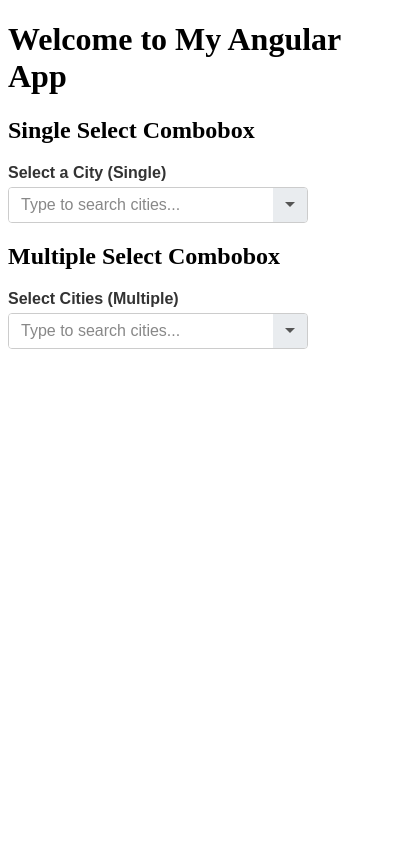
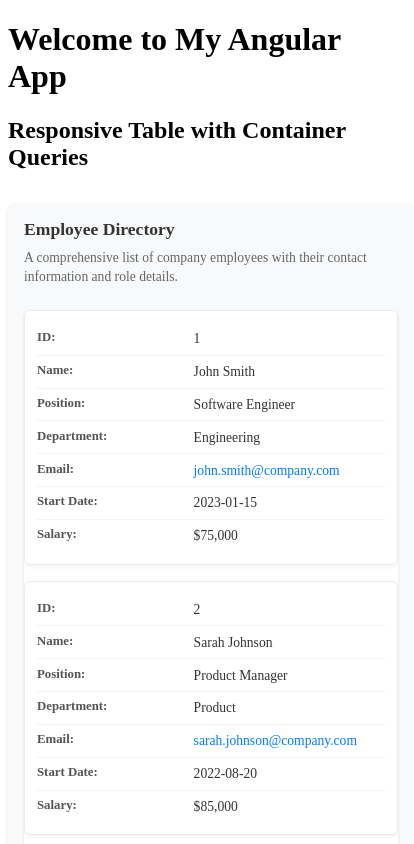
Before and after one commit to tdijkmans/angular-playground, an Angular app in the folder angular-sandbox/: page / in a window 390 px wide. Shown: the top 844 px of the page, 414 px wide, since content can reach past the window. Built offline with nearby package versions, Linux system fonts and the light colour scheme.

Commit message:
Add responsive table component with CSS container queries and accessibility features
Co-authored-by: tdijkmans <37114977+tdijkmans@users.noreply.github.com>

```diff
--- a/angular-sandbox/src/app/app.html
+++ b/angular-sandbox/src/app/app.html
@@ -2,6 +2,10 @@
   <div class="container">
     <h1>Welcome to My Angular App</h1>
   </div>
+
+  <!-- Responsive Table Demo -->
+  <h2>Responsive Table with Container Queries</h2>
+  <app-table></app-table>
 
   <!-- Single select demo -->
   <h2>Single Select Combobox</h2>
--- a/angular-sandbox/src/app/app.ts
+++ b/angular-sandbox/src/app/app.ts
@@ -2,6 +2,7 @@ import { Component } from '@angular/core';
 import { RouterOutlet } from '@angular/router';
 import { Combobox } from "./combobox/combobox.component";
 import { ComboboxOption } from "./combobox/combobox.model";
+import { Table } from "./table/table";
 
 import { signal } from '@angular/core';
 import { Observable } from 'rxjs';
@@ -9,7 +10,7 @@ import { Observable } from 'rxjs';
 
 @Component({
   selector: 'app-root',
-  imports: [RouterOutlet, Combobox],
+  imports: [RouterOutlet, Combobox, Table],
   templateUrl: './app.html',
   styleUrl: './app.scss'
 })
--- /dev/null
+++ b/angular-sandbox/src/app/table/table.html
@@ -0,0 +1,44 @@
+<div class="table-container">
+  <h2 id="employee-table-title">Employee Directory</h2>
+  <p id="employee-table-description">A comprehensive list of company employees with their contact information and role details.</p>
+
+  <table
+    role="table"
+    aria-labelledby="employee-table-title"
+    aria-describedby="employee-table-description">
+    <caption class="sr-only">
+      Employee directory showing names, positions, departments, contact information, start dates, and salaries
+    </caption>
+
+    <thead>
+      <tr>
+        <th scope="col" aria-sort="none">ID</th>
+        <th scope="col" aria-sort="none">Name</th>
+        <th scope="col" aria-sort="none">Position</th>
+        <th scope="col" aria-sort="none">Department</th>
+        <th scope="col" aria-sort="none">Email</th>
+        <th scope="col" aria-sort="none">Start Date</th>
+        <th scope="col" aria-sort="none">Salary</th>
+      </tr>
+    </thead>
+
+    <tbody>
+      @for (employee of employees; track employee.id) {
+        <tr>
+          <td data-label="ID">{{ employee.id }}</td>
+          <td data-label="Name">{{ employee.name }}</td>
+          <td data-label="Position">{{ employee.position }}</td>
+          <td data-label="Department">{{ employee.department }}</td>
+          <td data-label="Email">
+            <a href="mailto:{{ employee.email }}"
+               [attr.aria-label]="'Send email to ' + employee.name">
+              {{ employee.email }}
+            </a>
+          </td>
+          <td data-label="Start Date">{{ employee.startDate }}</td>
+          <td data-label="Salary">${{ employee.salary.toLocaleString() }}</td>
+        </tr>
+      }
+    </tbody>
+  </table>
+</div>
--- /dev/null
+++ b/angular-sandbox/src/app/table/table.scss
@@ -0,0 +1,223 @@
+/* Container for the table with container query context */
+.table-container {
+  container-type: inline-size;
+  container-name: table-wrapper;
+  width: 100%;
+  margin: 2rem 0;
+  padding: 1rem;
+  background: #f8f9fa;
+  border-radius: 8px;
+  box-shadow: 0 2px 4px rgba(0, 0, 0, 0.1);
+}
+
+/* Table title styling */
+h2 {
+  margin: 0 0 0.5rem 0;
+  color: #333;
+  font-size: 1.5rem;
+  font-weight: 600;
+}
+
+/* Table description */
+p {
+  margin: 0 0 1.5rem 0;
+  color: #666;
+  font-size: 0.95rem;
+  line-height: 1.4;
+}
+
+/* Screen reader only content */
+.sr-only {
+  position: absolute;
+  width: 1px;
+  height: 1px;
+  padding: 0;
+  margin: -1px;
+  overflow: hidden;
+  clip: rect(0, 0, 0, 0);
+  white-space: nowrap;
+  border: 0;
+}
+
+/* Base table styles */
+table {
+  width: 100%;
+  border-collapse: collapse;
+  background: white;
+  border-radius: 6px;
+  overflow: hidden;
+  box-shadow: 0 1px 3px rgba(0, 0, 0, 0.1);
+}
+
+/* Table header styles */
+thead {
+  background: #007bff;
+}
+
+th {
+  padding: 1rem;
+  text-align: left;
+  color: white;
+  font-weight: 600;
+  font-size: 0.95rem;
+  border-bottom: 2px solid #0056b3;
+}
+
+/* Table body styles */
+tbody tr {
+  border-bottom: 1px solid #e9ecef;
+  transition: background-color 0.2s ease;
+}
+
+tbody tr:hover {
+  background-color: #f8f9fa;
+}
+
+tbody tr:last-child {
+  border-bottom: none;
+}
+
+td {
+  padding: 1rem;
+  color: #333;
+  font-size: 0.9rem;
+  line-height: 1.4;
+}
+
+/* Email link styling */
+td a {
+  color: #007bff;
+  text-decoration: none;
+  transition: color 0.2s ease;
+}
+
+td a:hover {
+  color: #0056b3;
+  text-decoration: underline;
+}
+
+td a:focus {
+  outline: 2px solid #007bff;
+  outline-offset: 2px;
+  border-radius: 2px;
+}
+
+/* Hide data labels by default */
+td::before {
+  display: none;
+}
+
+/* Container query for medium containers */
+@container table-wrapper (max-width: 768px) {
+  table {
+    font-size: 0.85rem;
+  }
+
+  th,
+  td {
+    padding: 0.75rem;
+  }
+
+  h2 {
+    font-size: 1.3rem;
+  }
+}
+
+/* Container query for small containers - stack layout */
+@container table-wrapper (max-width: 600px) {
+  table,
+  thead,
+  tbody,
+  th,
+  td,
+  tr {
+    display: block;
+  }
+
+  /* Hide table header */
+  thead tr {
+    position: absolute;
+    top: -9999px;
+    left: -9999px;
+  }
+
+  /* Style each row as a card */
+  tbody tr {
+    background: white;
+    border: 1px solid #e9ecef;
+    border-radius: 6px;
+    margin-bottom: 1rem;
+    padding: 1rem;
+    box-shadow: 0 2px 4px rgba(0, 0, 0, 0.05);
+  }
+
+  tbody tr:hover {
+    background: white;
+    box-shadow: 0 4px 8px rgba(0, 0, 0, 0.1);
+  }
+
+  /* Style each cell */
+  td {
+    border: none;
+    padding: 0.5rem 0;
+    text-align: left;
+    border-bottom: 1px solid #f1f3f4;
+    position: relative;
+    padding-left: 40%;
+  }
+
+  td:last-child {
+    border-bottom: none;
+  }
+
+  /* Show data labels for each cell */
+  td::before {
+    content: attr(data-label) ": ";
+    position: absolute;
+    left: 0;
+    width: 35%;
+    font-weight: 600;
+    color: #555;
+    display: inline-block;
+  }
+
+  /* Adjust title for smaller screens */
+  h2 {
+    font-size: 1.2rem;
+  }
+
+  p {
+    font-size: 0.9rem;
+  }
+}
+
+/* Container query for extra small containers */
+@container table-wrapper (max-width: 400px) {
+  .table-container {
+    padding: 0.75rem;
+    margin: 1rem 0;
+  }
+
+  h2 {
+    font-size: 1.1rem;
+  }
+
+  p {
+    font-size: 0.85rem;
+  }
+
+  tbody tr {
+    padding: 0.75rem;
+  }
+
+  td {
+    font-size: 0.85rem;
+    padding: 0.4rem 0;
+    padding-left: 45%;
+  }
+
+  td::before {
+    width: 40%;
+    font-size: 0.8rem;
+  }
+}
--- /dev/null
+++ b/angular-sandbox/src/app/table/table.ts
@@ -0,0 +1,76 @@
+import { Component } from '@angular/core';
+
+export interface Employee {
+  id: number;
+  name: string;
+  position: string;
+  department: string;
+  email: string;
+  startDate: string;
+  salary: number;
+}
+
+@Component({
+  selector: 'app-table',
+  imports: [],
+  templateUrl: './table.html',
+  styleUrl: './table.scss'
+})
+export class Table {
+  employees: Employee[] = [
+    {
+      id: 1,
+      name: 'John Smith',
+      position: 'Software Engineer',
+      department: 'Engineering',
+      email: 'john.smith@company.com',
+      startDate: '2023-01-15',
+      salary: 75000
+    },
+    {
+      id: 2,
+      name: 'Sarah Johnson',
+      position: 'Product Manager',
+      department: 'Product',
+      email: 'sarah.johnson@company.com',
+      startDate: '2022-08-20',
+      salary: 85000
+    },
+    {
+      id: 3,
+      name: 'Michael Brown',
+      position: 'UX Designer',
+      department: 'Design',
+      email: 'michael.brown@company.com',
+      startDate: '2023-03-10',
+      salary: 68000
+    },
+    {
+      id: 4,
+      name: 'Emily Davis',
+      position: 'Data Analyst',
+      department: 'Analytics',
+      email: 'emily.davis@company.com',
+      startDate: '2023-05-05',
+      salary: 70000
+    },
+    {
+      id: 5,
+      name: 'David Wilson',
+      position: 'DevOps Engineer',
+      department: 'Engineering',
+      email: 'david.wilson@company.com',
+      startDate: '2022-11-12',
+      salary: 80000
+    },
+    {
+      id: 6,
+      name: 'Lisa Anderson',
+      position: 'Marketing Manager',
+      department: 'Marketing',
+      email: 'lisa.anderson@company.com',
+      startDate: '2023-02-28',
+      salary: 72000
+    }
+  ];
+}
```
